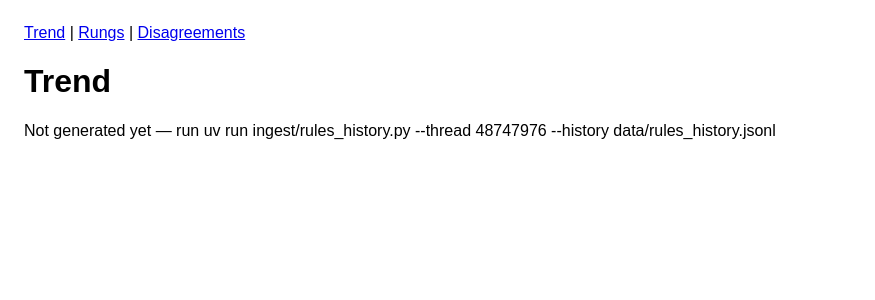
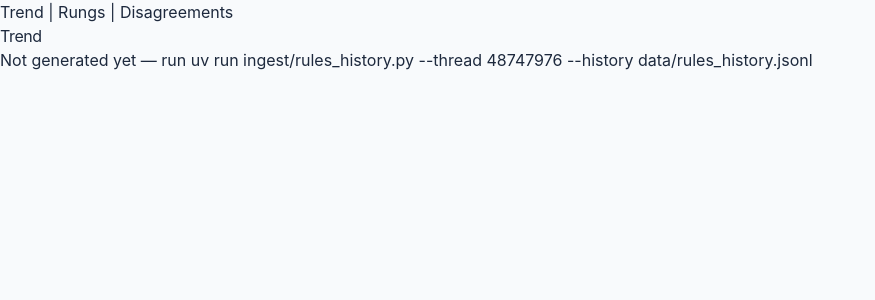
Before and after one commit to tmanzhe/hn-hiring-eval, a Next.js app in the folder dashboard/: page / in a window 1280 px wide. Shown: the top 300 px of the page, without its empty margins (0-875 px from the left). Built offline with nearby package versions, Linux system fonts and the light colour scheme.

Commit message:
dashboard: add Tailwind v4 and base styles

```diff
--- a/dashboard/app/globals.css
+++ b/dashboard/app/globals.css
@@ -1,6 +1,38 @@
-body { margin: 24px; font-family: sans-serif; }
-table { border-collapse: collapse; }
-th, td { border: 1px solid #aaa; padding: 6px; text-align: left; }
-caption { text-align: left; margin-bottom: 8px; }
-label { margin-right: 16px; }
-code { white-space: pre-wrap; overflow-wrap: anywhere; }
+@import "tailwindcss";
+
+@theme {
+  --font-sans: "Inter", "Segoe UI", Arial, sans-serif;
+}
+
+@layer base {
+  body { @apply bg-slate-50 text-slate-800 antialiased; }
+  h1, h2, h3 { @apply tracking-tight; }
+  button, summary, select { cursor: pointer; }
+  :focus-visible { outline: 3px solid #c2410c; outline-offset: 4px; }
+  code { @apply text-xs; overflow-wrap: anywhere; white-space: pre-wrap; }
+  pre { @apply overflow-x-auto rounded-lg border border-slate-200 bg-slate-50 p-4 leading-6 text-slate-800; }
+  summary { @apply font-medium text-slate-700; }
+  select, input { @apply rounded-lg border border-slate-300 bg-white px-3 py-2 text-sm text-slate-800; }
+  table { @apply w-full border-collapse text-left text-sm; }
+  caption { @apply px-5 pb-4 pt-5 text-left text-sm leading-6 text-slate-600; caption-side: top; }
+  thead { @apply bg-slate-50 text-xs text-slate-600; }
+  th { @apply font-medium; }
+  th, td { @apply border-b border-slate-100 px-5 py-3; }
+  tbody tr:last-child th, tbody tr:last-child td { @apply border-b-0; }
+  tbody tr:hover { @apply bg-slate-50/70; }
+  th button { @apply text-left hover:text-orange-700; }
+}
+
+@layer components {
+  .card { @apply min-w-0 rounded-2xl border border-slate-200 bg-white shadow-sm; }
+  .eyebrow { @apply text-xs font-semibold uppercase tracking-[0.16em] text-slate-500; }
+  .section-title { @apply text-2xl font-semibold text-slate-950 sm:text-3xl; }
+  .page-title { @apply mt-4 text-4xl font-semibold leading-tight text-slate-950 sm:text-5xl; }
+  .page-intro { @apply mt-4 max-w-2xl text-base leading-8 text-slate-600; }
+  .text-link { @apply font-medium text-orange-700 underline decoration-orange-200 underline-offset-4 hover:decoration-orange-700; }
+  .badge { @apply inline-flex items-center gap-2 rounded-full border px-3 py-1.5 text-xs font-medium; }
+  .empty-state { @apply rounded-2xl border border-dashed border-slate-300 bg-white px-5 py-10 text-center sm:px-10; }
+  .developer-details { @apply rounded-xl border border-slate-200 bg-slate-50 p-4 text-sm; }
+  .table-scroll { @apply overflow-x-auto rounded-2xl border border-slate-200 bg-white; }
+  .skip-link { @apply sr-only focus:not-sr-only focus:fixed focus:left-4 focus:top-4 focus:z-50 focus:rounded-lg focus:bg-white focus:p-4; }
+}
--- /dev/null
+++ b/dashboard/postcss.config.mjs
@@ -0,0 +1,5 @@
+export default {
+  plugins: {
+    "@tailwindcss/postcss": {},
+  },
+};
```
Also changed, not shown: dashboard/package.json (+6 -3 lines), 1 other file (tests, documents, lock files or other folders).
